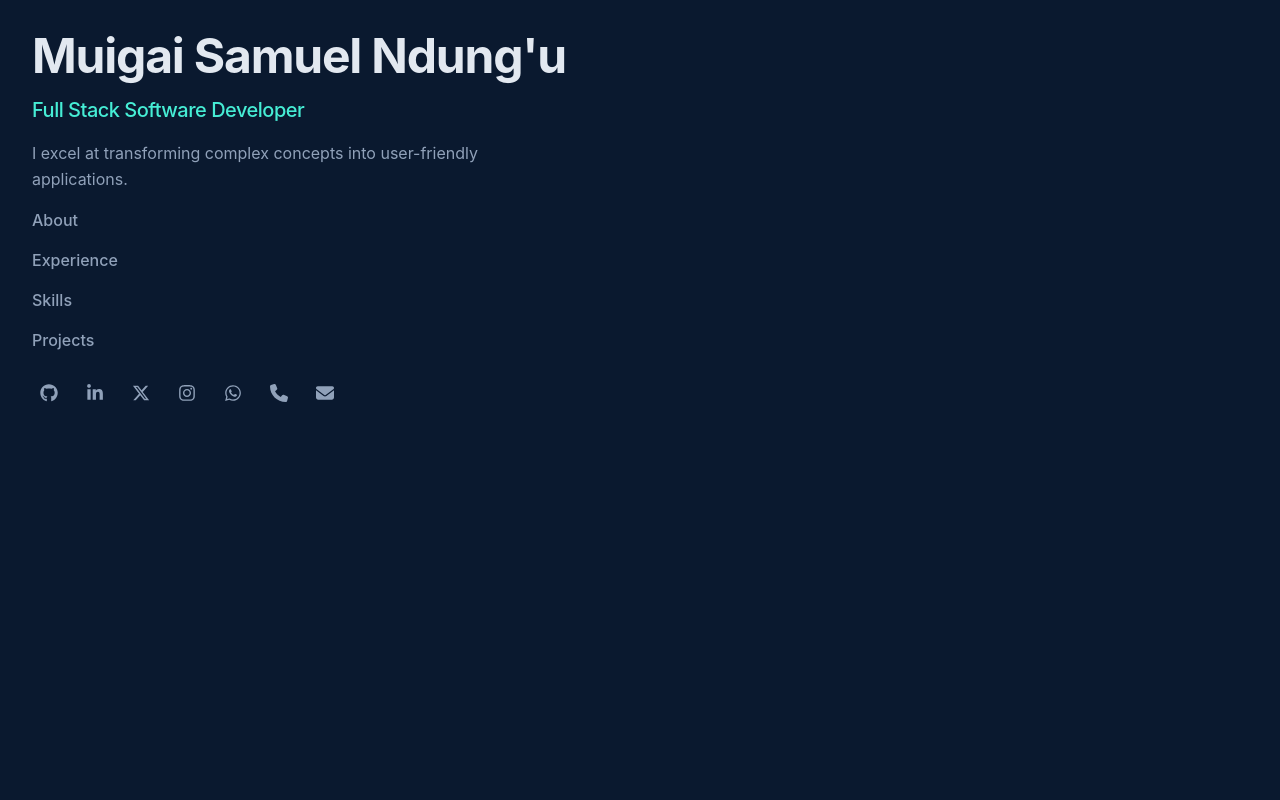
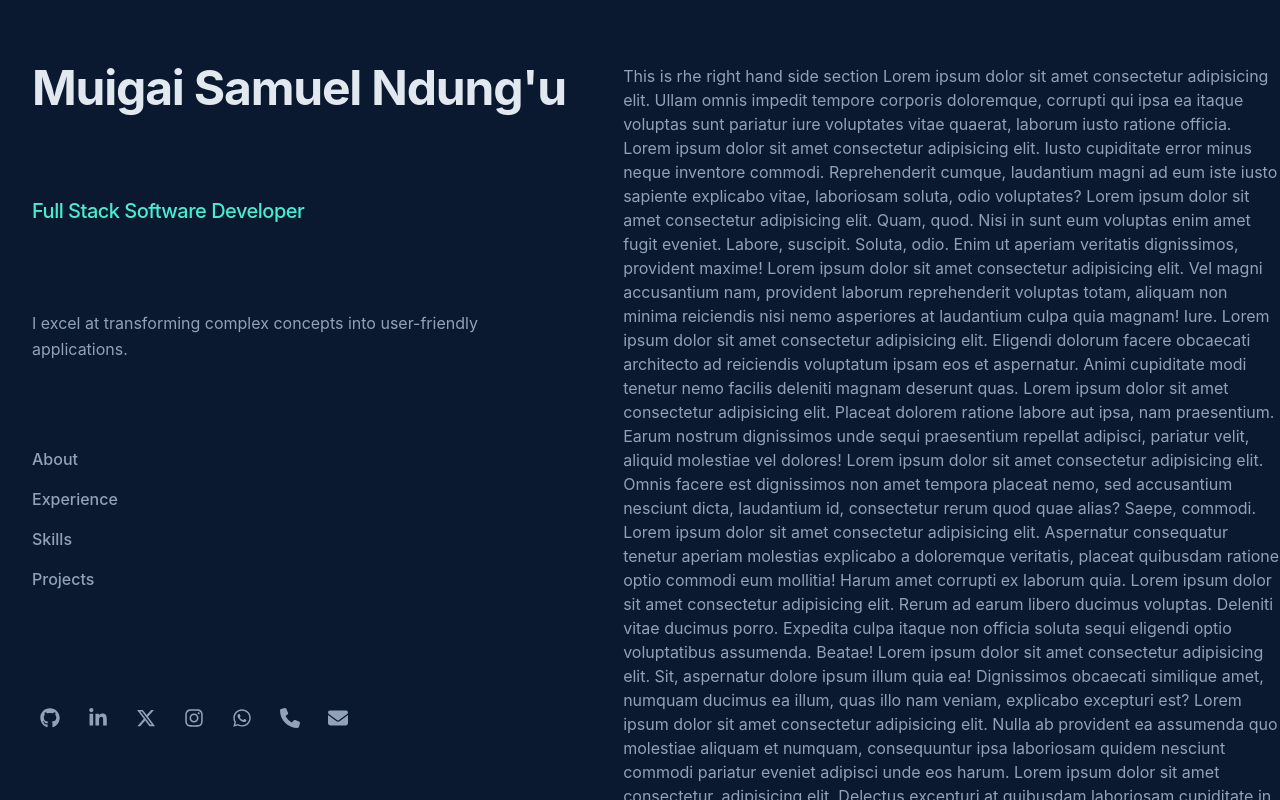
Before and after one commit to Ndungu-Muigai/new-portfolio, a React (Vite) app: page / in a window 1280 px wide. Built offline with nearby package versions, Linux system fonts and the light colour scheme.

Commit message:
Made the right side of the page scrollable and the left one sticky

```diff
--- a/src/App.jsx
+++ b/src/App.jsx
@@ -5,7 +5,34 @@ function App() {
 
   return (
     <div className='dark-navy min-h-screen text-slate-400'>
-      <Intro/>
+      <div className='lg:flex lg:justify-between lg:gap-4'>
+        <header className="p-6 md:p-8 lg:sticky lg:top-0 lg:flex lg:max-h-screen lg:w-[48%] lg:flex-col lg:justify-between lg:py-16">
+          <Intro/>
+        </header>
+        <div className='pt-10 lg:w-[52%] lg:py-16'>
+          This is rhe right hand side section
+          Lorem ipsum dolor sit amet consectetur adipisicing elit. Ullam omnis impedit tempore corporis doloremque, corrupti qui ipsa ea itaque voluptas sunt pariatur iure voluptates vitae quaerat, laborum iusto ratione officia.
+          Lorem ipsum dolor sit amet consectetur adipisicing elit. Iusto cupiditate error minus neque inventore commodi. Reprehenderit cumque, laudantium magni ad eum iste iusto sapiente explicabo vitae, laboriosam soluta, odio voluptates?
+          Lorem ipsum dolor sit amet consectetur adipisicing elit. Quam, quod. Nisi in sunt eum voluptas enim amet fugit eveniet. Labore, suscipit. Soluta, odio. Enim ut aperiam veritatis dignissimos, provident maxime!
+          Lorem ipsum dolor sit amet consectetur adipisicing elit. Vel magni accusantium nam, provident laborum reprehenderit voluptas totam, aliquam non minima reiciendis nisi nemo asperiores at laudantium culpa quia magnam! Iure.
+          Lorem ipsum dolor sit amet consectetur adipisicing elit. Eligendi dolorum facere obcaecati architecto ad reiciendis voluptatum ipsam eos et aspernatur. Animi cupiditate modi tenetur nemo facilis deleniti magnam deserunt quas.
+          Lorem ipsum dolor sit amet consectetur adipisicing elit. Placeat dolorem ratione labore aut ipsa, nam praesentium. Earum nostrum dignissimos unde sequi praesentium repellat adipisci, pariatur velit, aliquid molestiae vel dolores!
+          Lorem ipsum dolor sit amet consectetur adipisicing elit. Omnis facere est dignissimos non amet tempora placeat nemo, sed accusantium nesciunt dicta, laudantium id, consectetur rerum quod quae alias? Saepe, commodi.
+          Lorem ipsum dolor sit amet consectetur adipisicing elit. Aspernatur consequatur tenetur aperiam molestias explicabo a doloremque veritatis, placeat quibusdam ratione optio commodi eum mollitia! Harum amet corrupti ex laborum quia.
+          Lorem ipsum dolor sit amet consectetur adipisicing elit. Rerum ad earum libero ducimus voluptas. Deleniti vitae ducimus porro. Expedita culpa itaque non officia soluta sequi eligendi optio voluptatibus assumenda. Beatae!
+          Lorem ipsum dolor sit amet consectetur adipisicing elit. Sit, aspernatur dolore ipsum illum quia ea! Dignissimos obcaecati similique amet, numquam ducimus ea illum, quas illo nam veniam, explicabo excepturi est?
+          Lorem ipsum dolor sit amet consectetur adipisicing elit. Nulla ab provident ea assumenda quo molestiae aliquam et numquam, consequuntur ipsa laboriosam quidem nesciunt commodi pariatur eveniet adipisci unde eos harum.
+          Lorem ipsum dolor sit amet consectetur, adipisicing elit. Delectus excepturi at quibusdam laboriosam cupiditate in dolor reiciendis expedita unde explicabo facere, libero perspiciatis vel illo! Ipsum in maxime voluptatibus ad!
+          Lorem, ipsum dolor sit amet consectetur adipisicing elit. Sequi aliquam officia, laudantium nulla voluptatibus sint cum placeat dignissimos, qui accusamus beatae doloremque aut distinctio. Reprehenderit laudantium aliquid officiis nesciunt eveniet.
+          Lorem ipsum dolor sit amet consectetur adipisicing elit. Necessitatibus unde debitis repellat aut deserunt consequatur ducimus, nobis quos possimus illo natus et inventore minima beatae harum nihil tempora, similique nemo?
+          Lorem ipsum dolor sit, amet consectetur adipisicing elit. Voluptates id tempora illum nisi corporis, nam dolore architecto laudantium soluta earum inventore aspernatur sapiente? Repellat at dolorem nemo optio nihil corporis.
+          Lorem ipsum dolor sit amet, consectetur adipisicing elit. Dolor hic incidunt, reprehenderit debitis nobis, recusandae ut culpa, harum eligendi ducimus corrupti architecto delectus voluptatibus? Porro reprehenderit incidunt totam culpa asperiores?
+          Lorem ipsum dolor sit amet consectetur adipisicing elit. Fugit illo harum aliquam dolorum maxime vel dolore, eveniet eum aliquid labore pariatur. Culpa debitis reprehenderit suscipit nostrum! Nobis accusantium consequuntur voluptatum!
+          Lorem ipsum dolor, sit amet consectetur adipisicing elit. Molestias facilis iure, repellendus esse doloribus, odit est sit, quam dolorem consequatur sed quis provident molestiae. Rem consectetur perspiciatis alias hic neque!
+          Lorem ipsum, dolor sit amet consectetur adipisicing elit. Nesciunt illum assumenda reiciendis sit. Sed, consequatur quos! Dicta quia autem sit corporis quisquam obcaecati odio, qui omnis, velit rem sunt pariatur!
+          Lorem ipsum dolor sit amet consectetur adipisicing elit. Laudantium ab dolor quae mollitia placeat expedita illum provident maxime exercitationem in deleniti quod, labore, officiis, iste hic adipisci? Harum, iste eum.
+        </div>
+      </div>
     </div>
   )
 }
--- a/src/Pages/Intro.jsx
+++ b/src/Pages/Intro.jsx
@@ -5,14 +5,14 @@ import { Link } from "react-router";
 const Intro = () =>
 {
   return (
-    <div className="p-6 md:p-8 ">
+    <>
       <h1 className="text-4xl font-bold tracking-tight sm:text-5xl text-slate-200">
         <Link to="/" className="transition-colors">Muigai Samuel Ndung'u</Link>
       </h1>
-      <h2 className="mt-4 text-lg font-medium tracking-tight sm:text-xl text-teal-300">Full Stack Software Developer</h2>
-      <p className="mt-4 max-w-md text-slate-400 leading-relaxed">I excel at transforming complex concepts into user-friendly applications.</p>
+      <h2 className="text-lg font-medium tracking-tight sm:text-xl text-teal-300">Full Stack Software Developer</h2>
+      <p className="max-w-md text-slate-400 leading-relaxed">I excel at transforming complex concepts into user-friendly applications.</p>
 
-      <nav className="mt-4 hidden lg:flex lg:flex-wrap lg:flex-col gap-4 text-sm sm:text-base font-medium">
+      <nav className="hidden lg:flex lg:flex-wrap lg:flex-col gap-4 text-sm sm:text-base font-medium">
         <Link to="/#about" className="hover:text-slate-200 hover:underline transition-colors">About</Link>
         <Link to="/#experience" className="hover:text-slate-200 hover:underline transition-colors">Experience</Link>
         <Link to="/#skills" className="hover:text-slate-200 hover:underline transition-colors">Skills</Link>
@@ -20,29 +20,29 @@ const Intro = () =>
       </nav>
 
       <div className="mt-6 flex flex-wrap gap-3">
-        <Link to="https://github.com/ndungu-muigai" target="_blank" className="p-2 rounded-full text-lg hover:text-slate-200 transition-colors" aria-label="GitHub" title="GitHub">
+        <Link to="https://github.com/ndungu-muigai" target="_blank" className="p-2 rounded-full text-xl hover:text-slate-200 transition-colors" aria-label="GitHub" title="GitHub">
           <FaGithub />
         </Link>
-        <Link to="https://linkedin.com/in/samuel-muigai-560355224" target="_blank" className="p-2 rounded-full text-lg hover:text-teal-400 transition-colors" aria-label="LinkedIn"  title="LinkedIn" >
+        <Link to="https://linkedin.com/in/samuel-muigai-560355224" target="_blank" className="p-2 rounded-full text-xl hover:text-teal-400 transition-colors" aria-label="LinkedIn"  title="LinkedIn" >
           <FaLinkedinIn />
         </Link>
-        <Link  to="https://twitter.com/MzeeMuigai" target="_blank" className="p-2 rounded-full text-lg hover:text-teal-400 transition-colors" aria-label="Twitter" title="X (Twitter)" >
+        <Link  to="https://twitter.com/MzeeMuigai" target="_blank" className="p-2 rounded-full text-xl hover:text-teal-400 transition-colors" aria-label="Twitter" title="X (Twitter)" >
           <FaXTwitter />
         </Link>
-        <Link to="https://instagram.com/mr.muigai" target="_blank" className="p-2 rounded-full text-lg hover:text-teal-400 transition-colors" aria-label="Instagram" title="Instagram">
+        <Link to="https://instagram.com/mr.muigai" target="_blank" className="p-2 rounded-full text-xl hover:text-teal-400 transition-colors" aria-label="Instagram" title="Instagram">
           <FaInstagram />
         </Link>
-        <Link to="https://web.whatsapp.com/send?phone=254707251073" target="_blank" className="p-2 rounded-full text-lg hover:text-teal-400 transition-colors" aria-label="WhatsApp" title="WhatsApp">
+        <Link to="https://web.whatsapp.com/send?phone=254707251073" target="_blank" className="p-2 rounded-full text-xl hover:text-teal-400 transition-colors" aria-label="WhatsApp" title="WhatsApp">
           <FaWhatsapp />
         </Link>
-        <Link to="tel:+254707251073" className="p-2 rounded-full text-lg hover:text-teal-400 transition-colors" aria-label="Call" title="Call">
+        <Link to="tel:+254707251073" className="p-2 rounded-full text-xl hover:text-teal-400 transition-colors" aria-label="Call" title="Call">
           <FaPhone />
         </Link>
-        <Link to="mailto:ndungu.muigai01@gmail.com" className="p-2 rounded-full text-lg  hover:text-teal-400 transition-colors" aria-label="Email" title="Email">
+        <Link to="mailto:ndungu.muigai01@gmail.com" className="p-2 rounded-full text-xl  hover:text-teal-400 transition-colors" aria-label="Email" title="Email">
             <FaEnvelope />
         </Link>
       </div>
-    </div>
+    </>
   );
 };
 
```
